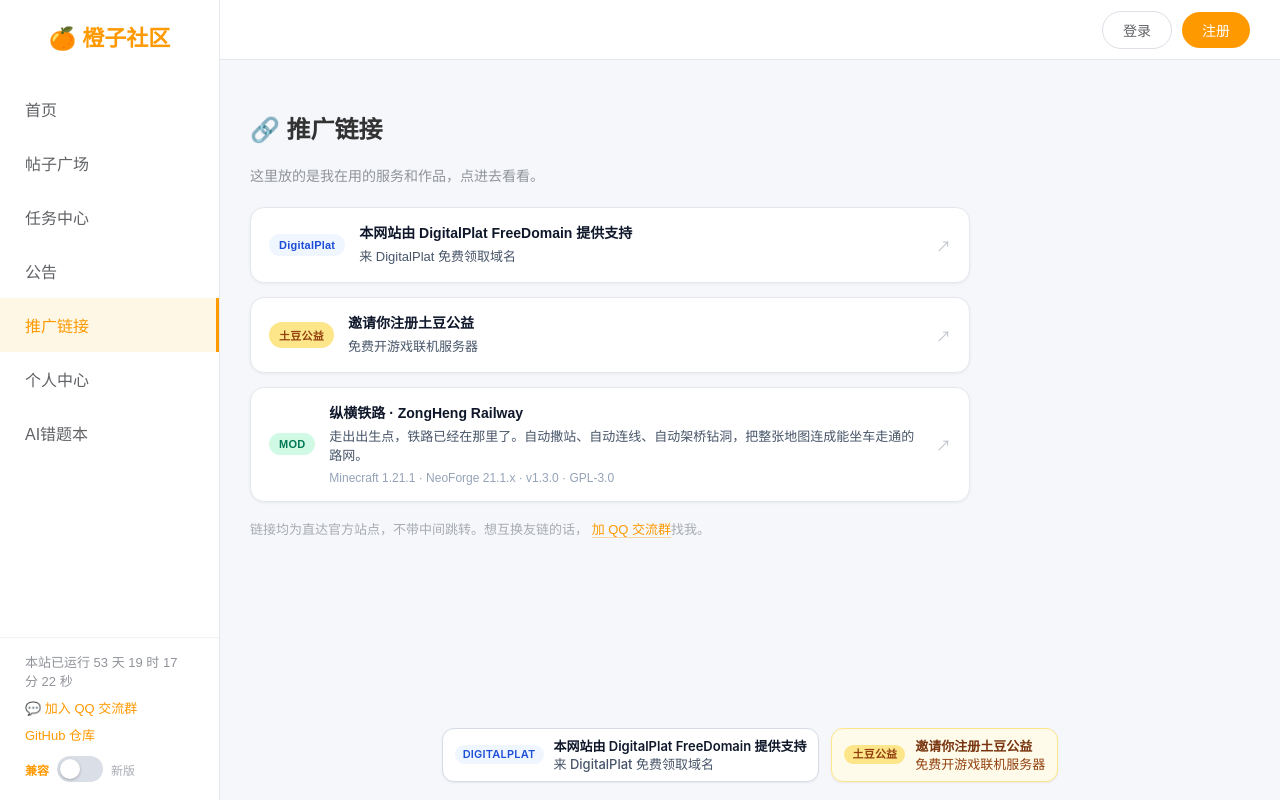
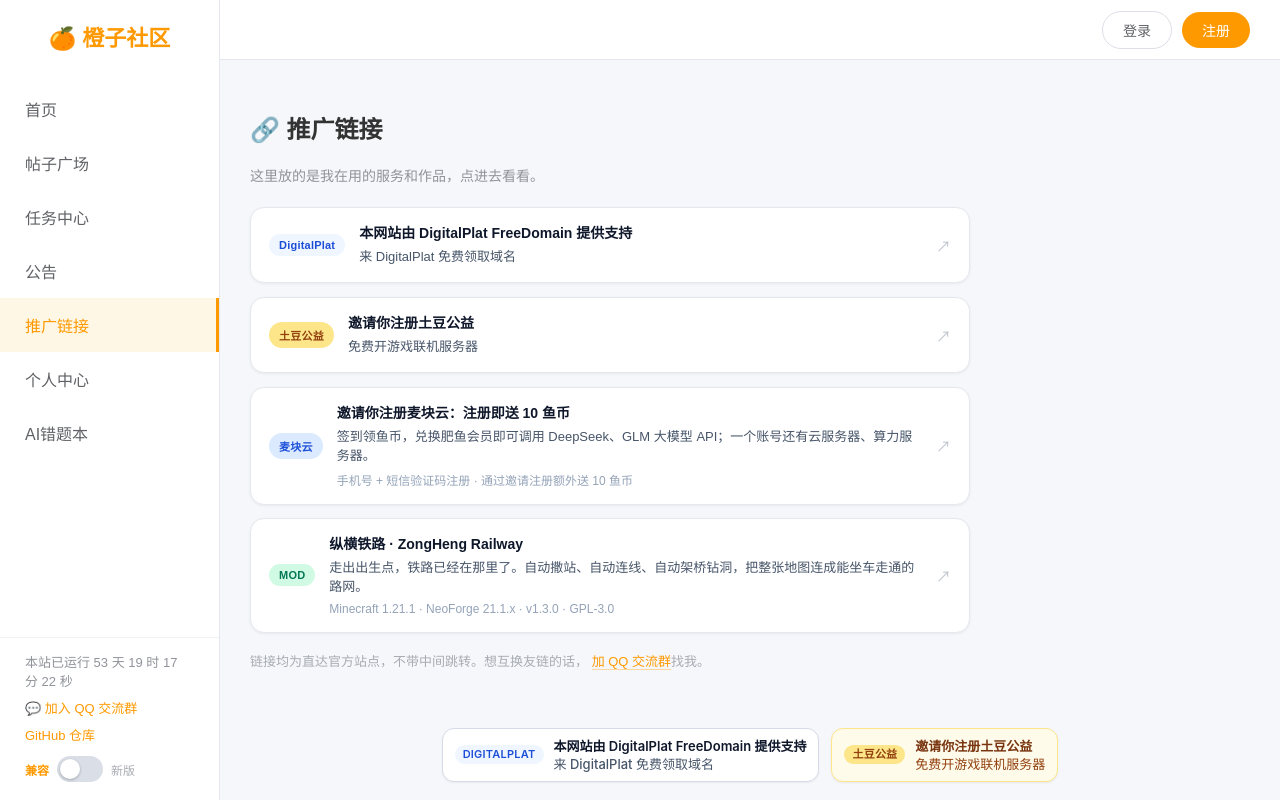
Before and after one commit to orange838/orange-community, a Vue app in the folder orange-frontend/: page /#/promo in a window 1280 px wide. Built offline with nearby package versions, Linux system fonts and the light colour scheme.

Commit message:
feat(frontend): 推广页新增麦块云邀请注册卡片

```diff
--- a/orange-frontend/src/view/Promo.vue
+++ b/orange-frontend/src/view/Promo.vue
@@ -59,6 +59,15 @@ const promos = [
     title: '邀请你注册土豆公益',
     desc: '免费开游戏联机服务器',
     href: 'https://tudouai.cn/r/3n6bl5b'
+  },
+  {
+    key: 'minekuai',
+    flyFrom: '',
+    tag: '麦块云',
+    title: '邀请你注册麦块云：注册即送 10 鱼币',
+    desc: '签到领鱼币，兑换肥鱼会员即可调用 DeepSeek、GLM 大模型 API；一个账号还有云服务器、算力服务器。',
+    meta: '手机号 + 短信验证码注册 · 通过邀请注册额外送 10 鱼币',
+    href: 'https://minekuai.cn/r/A6YPDVZG'
   },
   {
     key: 'railway',
@@ -197,6 +206,15 @@ onBeforeUnmount(restore)
   color: #92400e;
 }
 
+.promo-minekuai {
+  --promo-accent: #2563eb;
+}
+
+.promo-minekuai .promo-tag {
+  background: #dbeafe;
+  color: #1d4ed8;
+}
+
 .promo-railway {
   --promo-accent: #059669;
 }
```
